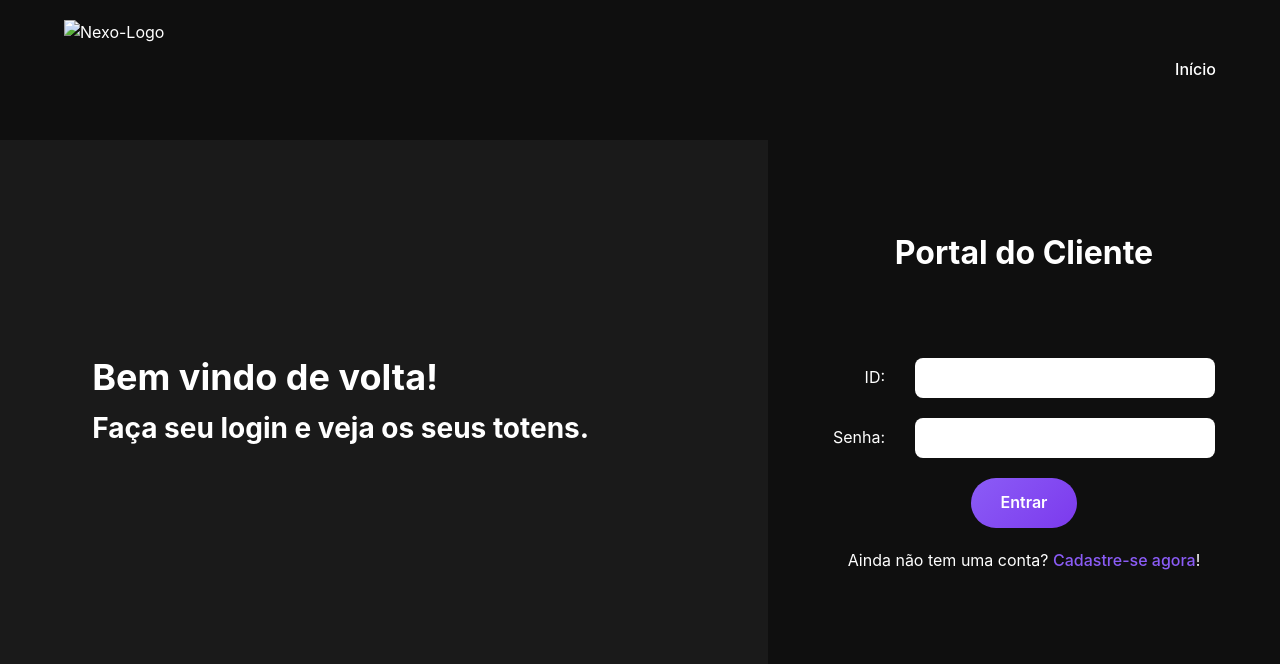
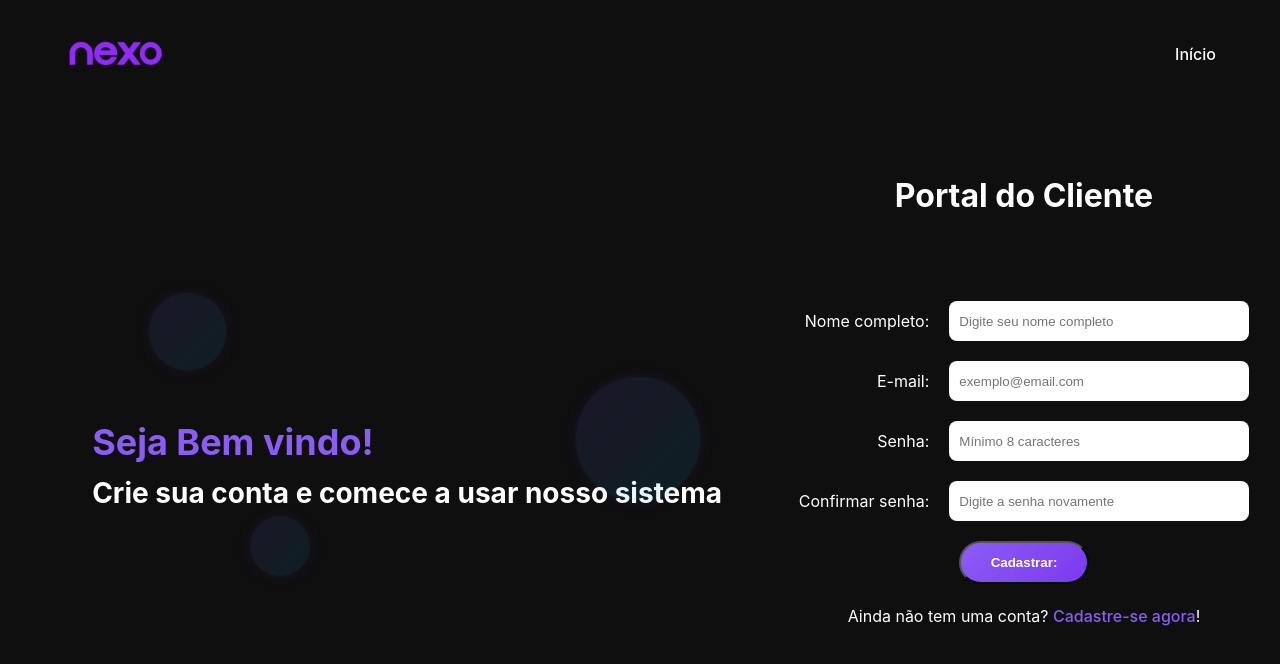
Before and after one commit to BillHebertPDC/NEXO, a website: page WebServer/public/cadastro.html in a window 1280 px wide. Drawn offline with Linux system fonts and the light colour scheme.

Commit message:
tela de cadastro com animação

```diff
--- a/WebServer/public/cadastro.html
+++ b/WebServer/public/cadastro.html
@@ -12,7 +12,7 @@
 <body>
     <div id="cabecalho">
         <div class="cabecalho-container">
-            <div class="logo"><img id="logo" src="imgs/Nexo-Logo.png" alt="Nexo-Logo"></div>
+            <div class="logo"><img id="logo" src="assets/imgs/Nexo-Logo.png" alt="Nexo-Logo"></div>
             <div class="cabecalho-links" id="cabecalhoLinks">
                 <a href="#">Início</a>
             </div>
@@ -23,25 +23,41 @@
         <div class="login-container">
             <div class="imagem-login">
                 <div class="imagem-conteudo">
-                    <h1>Bem vindo de volta!</h1>
-                    <h2>Faça seu login e veja os seus totens.</h2>
+                    <div class="floating-element"></div>
+                    <div class="floating-element"></div>
+                    <div class="floating-element"></div>
+                    <h1>Seja Bem vindo!</h1>
+                    <h2>Crie sua conta e comece a usar nosso sistema</h2>
                 </div>
             </div>
+
             <div class="formulario-login">
                 <div class="formulario-conteudo">
                     <h1>Portal do Cliente</h1>
                     <div class="formulario">
-                        <form action="/login" method="post">
+                        <form action="/cadastro" method="post">
                             <div class="formulario-grupo">
-                                <label for="id">ID:</label>
-                                <input type="number" id="id" name="id" required>
+                                <label for="nome">Nome completo:</label>
+                                <input type="text" id="nome" name="nome" placeholder="Digite seu nome completo" required>
                             </div>
+
+                            <div class="formulario-grupo">
+                                <label for="email">E-mail:</label>
+                                <input type="email" id="email" name="email" placeholder="exemplo@email.com" required>
+                            </div>
+
                             <div class="formulario-grupo">
                                 <label for="senha">Senha:</label>
-                                <input type="password" id="senha" name="senha" required>
+                                <input type="password" id="senha" name="senha" placeholder="Mínimo 8 caracteres" required>
                             </div>
+
+                            <div class="formulario-grupo">
+                                <label for="confirmar-senha">Confirmar senha:</label>
+                                <input type="password" id="confirmar-senha" name="confirmar-senha" placeholder="Digite a senha novamente" required>
+                            </div>
+
                             <div class="formulario-botao">
-                                <a class="botao-login" onclick="">Entrar</a>
+                                <button type="submit" class="botao-login">Cadastrar:</button>
                             </div>
                         </form>
                         <p>Ainda não tem uma conta? <a href="#">Cadastre-se agora</a>!</p>
--- a/WebServer/public/css/cadastro.css
+++ b/WebServer/public/css/cadastro.css
@@ -30,7 +30,7 @@ body {
     position: absolute;
     top: 0;
     width: 100%;
-    padding: 20px 5%;
+    padding: 5px 5%;
     background: var(--preto);
     backdrop-filter: blur(50px);
     z-index: 1000;
@@ -84,9 +84,6 @@ body {
     width: 100%;
 }
 
-/* Formulário de Cadastro */
-
-
 #login {
     height: 100vh;
     display: flex;
@@ -111,7 +108,7 @@ body {
     align-items: flex-start;
     width: 60%;
     height: 100%;
-    background-color: var(--preto-light);
+    background-color: #49025800;
 }
 
 .imagem-conteudo {
@@ -119,7 +116,9 @@ body {
 }
 
 .imagem-conteudo h1 {
+    margin-top: 130px;
     font-size: 36px;
+    color: var(--primaria);
 }
 
 .imagem-conteudo h2 {
@@ -190,7 +189,7 @@ form {
     display: flex;
     justify-content: center;
     align-items: center;
-    gap: 30px;
+    gap: 20px;
 }
 
 .formulario-grupo input {
@@ -198,6 +197,7 @@ form {
     width: 300px;
     border-radius: 8px;
     border-style: none;
+    padding: 10px;
 }
 
 .formulario-botao {
@@ -206,12 +206,6 @@ form {
     justify-content: center;
     align-items: center;
 }
-
-/* .formulario-botao button {
-    padding: 10px 25px;
-    border-style: none;
-    border-radius: 8px;
-} */
 
 .botao-login {
     background: linear-gradient(135deg, var(--primaria), var(--primaria-dark));
@@ -245,3 +239,65 @@ form {
     transform: translateY(-2px);
     box-shadow: 0 10px 30px rgba(139, 92, 246, 0.4);
 }
+
+.imagem-conteudo {
+    position: relative;
+}
+
+.floating-element {
+    position: absolute;
+    background: linear-gradient(135deg, var(--primaria), var(--secondaria));
+    border-radius: 50%;
+    opacity: 0.1;
+    animation: float 8s ease-in-out infinite;
+    box-shadow: 0 0 15px var(--primaria-dark);
+}
+
+@keyframes float {
+    0% {
+        transform: translate(0, 0) scale(1);
+    }
+    25% {
+        transform: translate(15px, -15px) scale(1.05);
+    }
+    50% {
+        transform: translate(0, 30px) scale(1);
+    }
+    75% {
+        transform: translate(-15px, -15px) scale(0.95);
+    }
+    100% {
+        transform: translate(0, 0) scale(1);
+    }
+}
+
+.floating-element:nth-child(1) {
+    width: 80px;
+    height: 80px;
+    left: 10%;
+    animation-delay: 0s;
+}
+
+.floating-element:nth-child(2) {
+    width: 120px;
+    height: 120px;
+    top: 45%;
+    left: 75%;
+    animation-delay: 2.5s;
+}
+
+.floating-element:nth-child(3) {
+    width: 60px;
+    height: 60px;
+    top: 100%;
+    left: 25%;
+    animation-delay: 5s;
+}
+
+.floating-element:nth-child(4) {
+    width: 90px;
+    height: 90px;
+    top: 0%;
+    left: 50%;
+    animation-delay: 6.5s;
+}
```
Also changed, not shown: WebServer/public/assets/imgs/notbook.png (added).
